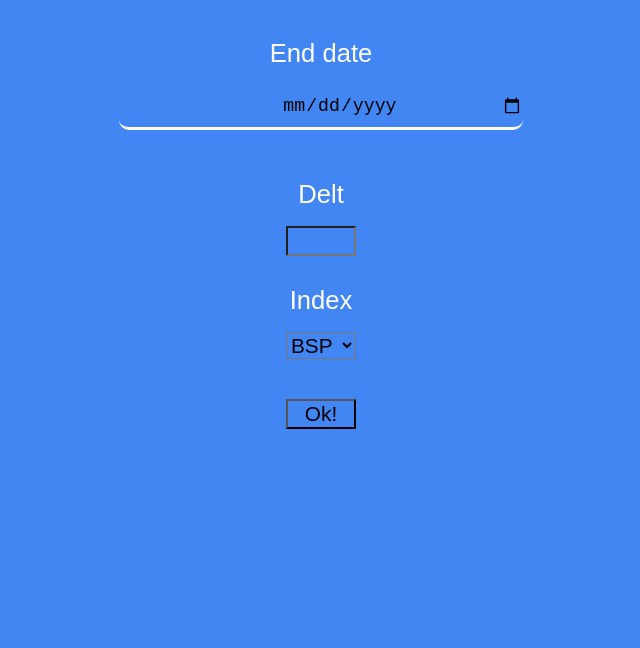
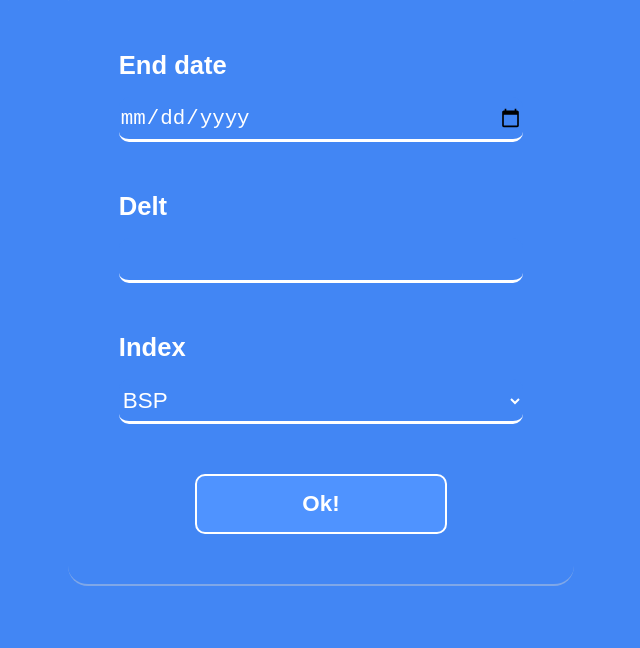
Before and after one commit to Hoffmannxd/AR_mercado_financeiro, a website: page app/index.html in a window 1280 px wide. Shown: the part 152-800 px from the top of the page, without its empty margins (319-959 px from the left). Drawn offline with Linux system fonts and the light colour scheme.

Commit message:
pagina do client web terminada

```diff
--- a/app/assets/styles/style.css
+++ b/app/assets/styles/style.css
@@ -13,16 +13,21 @@ body {
     width: 80%;
     margin-left: auto;
     margin-right: auto;
-    text-align: center;
+    text-align: left;
     font-size: 1.6em;
     padding-bottom:17px;
     color: white;
+    font-weight: 900;
 }
 
 .filter {
     width: 40%;
+    margin-top:15px;
     margin-left: auto;
     margin-right: auto;
+    //border: 2px solid white;
+    //border-radius: 30px;
+    padding: 0px 0px;
 }
 
 .filter__title {
@@ -35,48 +40,68 @@ body {
 }
 
 .filter__input-area {
-    border-top: 5px solid #7fa7e8;
+    border-top: 10px solid #7fa7e8;
+    border-bottom: 2px solid #7fa7e8;
     border-radius: 20px;
     padding-top: 60px;
 }
+
 
 .filter__date {
     display: block;
     margin: 0px auto 50px auto;
     width: 80%;
-    font-size: 1.4em;
-    text-align: center;
+    font-size: 1.6em;
+    text-align: left;
     border: none;
     border-bottom: 3px solid white;
     border-radius: 10px;
-    padding-left: 60px; //postion fix;
     min-height: 45px;
+    font-weight: 300;
+    color: white;
 }
 
 
-/*
-* date styles END
-*/
-
 .filter__range {
     display: block;
-    margin: 0px auto 30px auto;
-    text-align: center;
-    width: 70px;
-    font-size: 1.3em;
+    margin: 0px auto 50px auto;
+    width: 80%;
+    font-size: 1.4em;
+    text-align: left;
+    border: none;
+    border-bottom: 3px solid white;
+    border-radius: 10px;
+    font-size: 1.4em;
+    min-height: 45px;
+    font-weight: 300;
+    color: white;
 }
 
 .filter__target {
     display: block;
-    margin: 0px auto 30px auto;
-    width: 70px;
-    font-size: 1.3em;
+    margin: 0px auto 50px auto;
+    width: 80%;
+    font-size: 1.4em;
+    border: none;
+    border-bottom: 3px solid white;
+    border-radius: 10px;
+    font-size: 1.4em;
+    min-height: 45px;
+    font-weight: 300;
+    color: white;
 }
+
 
 .filter__button {
     display: block;
     margin: 40px auto 50px auto;
+    padding: 15px 0px;
     text-align: center;
-    width: 70px;
-    font-size: 1.3em;
+    min-width: 50%;
+    font-size: 1.4em;
+    font-weight: 900;
+    color: white;
+    border-radius: 10px;
+    border: 2px solid white;
+    background-color: #4F93FF;
 }
```
